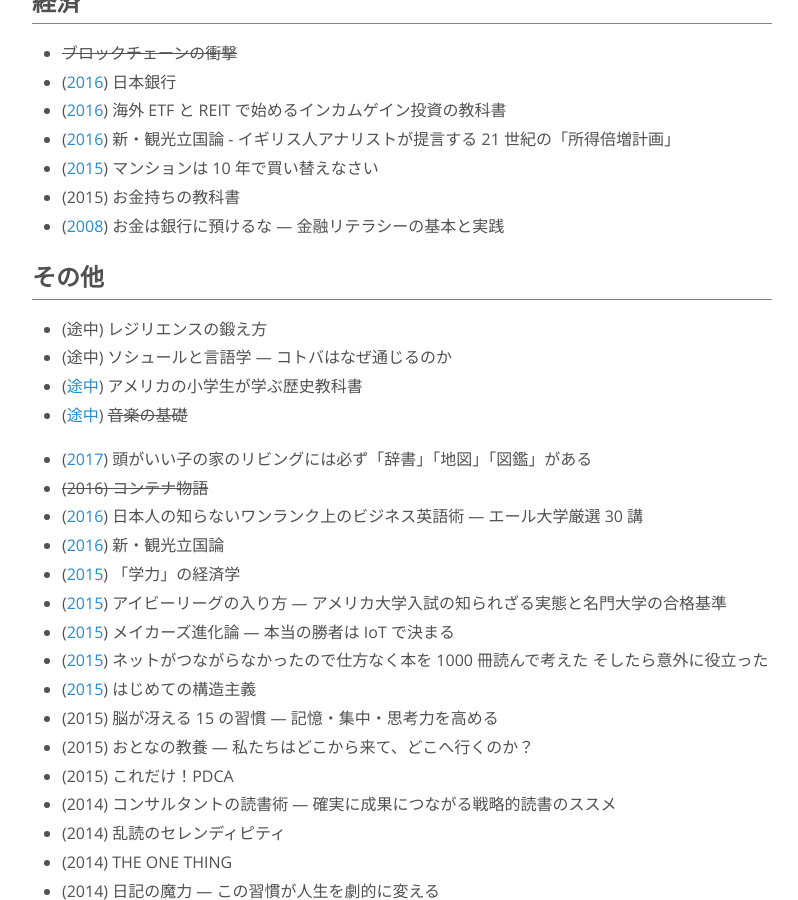
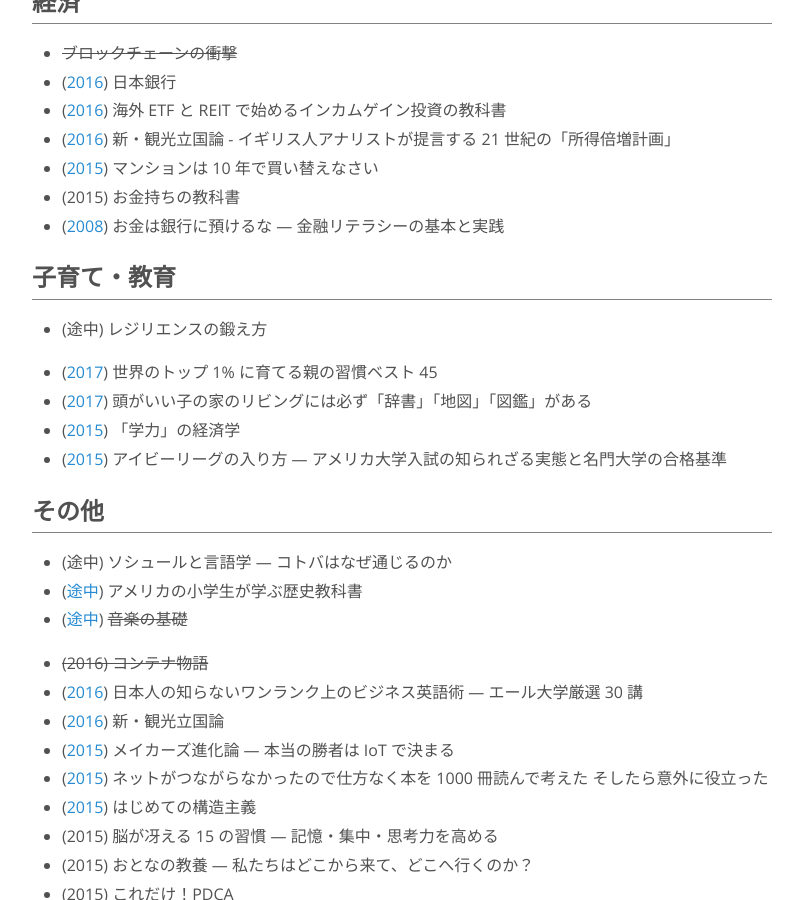
Before and after one commit to nhiroki/nhiroki.github.io, a Jekyll site: the page built from books.md, in a window 1280 px wide and 900 px high, scrolled down 6491 px. Shown: the whole window, without its empty margins (238-1036 px from the left). Built offline with Jekyll 4.4.1, drawn with Linux system fonts in a browser that asks for light colours.

Commit message:
Update the 'books' page

```diff
--- a/books.md
+++ b/books.md
@@ -240,19 +240,24 @@
 - (2015) お金持ちの教科書
 - ([2008](http://d.hatena.ne.jp/sternheller/20080331/1206971291)) お金は銀行に預けるな ― 金融リテラシーの基本と実践
 
+# 子育て・教育
+
+- (途中) レジリエンスの鍛え方
+
+- ([2017](https://twitter.com/nhiroki_/status/919538261877391360)) 世界のトップ 1% に育てる親の習慣ベスト 45
+- ([2017](https://twitter.com/nhiroki_/status/864853180806332416)) 頭がいい子の家のリビングには必ず「辞書」「地図」「図鑑」がある
+- ([2015](https://twitter.com/nhiroki_/status/672779898423906304)) 「学力」の経済学
+- ([2015](https://twitter.com/nhiroki_/status/677873722678632452)) アイビーリーグの入り方 ― アメリカ大学入試の知られざる実態と名門大学の合格基準
+
 # その他
 
-- (途中) レジリエンスの鍛え方
 - (途中) ソシュールと言語学 ― コトバはなぜ通じるのか
 - ([途中](https://twitter.com/nhiroki_/status/836243094353793024)) アメリカの小学生が学ぶ歴史教科書
 - ([途中](https://twitter.com/nhiroki_/status/706852600105213953)) <s>音楽の基礎</s>
 
-- ([2017](https://twitter.com/nhiroki_/status/864853180806332416)) 頭がいい子の家のリビングには必ず「辞書」「地図」「図鑑」がある
 - <s>(2016) コンテナ物語</s>
 - ([2016](https://twitter.com/nhiroki_/status/796904195425087488)) 日本人の知らないワンランク上のビジネス英語術 ― エール大学厳選 30 講
 - ([2016](https://twitter.com/nhiroki_/status/699595851669176322)) 新・観光立国論
-- ([2015](https://twitter.com/nhiroki_/status/672779898423906304)) 「学力」の経済学
-- ([2015](https://twitter.com/nhiroki_/status/677873722678632452)) アイビーリーグの入り方 ― アメリカ大学入試の知られざる実態と名門大学の合格基準
 - ([2015](https://twitter.com/nhiroki_/status/676024810011512832)) メイカーズ進化論 ― 本当の勝者は IoT で決まる
 - ([2015](https://twitter.com/nhiroki_/status/667384037179174912)) ネットがつながらなかったので仕方なく本を 1000 冊読んで考えた そしたら意外に役立った
 - ([2015](https://twitter.com/nhiroki_/status/659051328161869824)) はじめての構造主義
```
